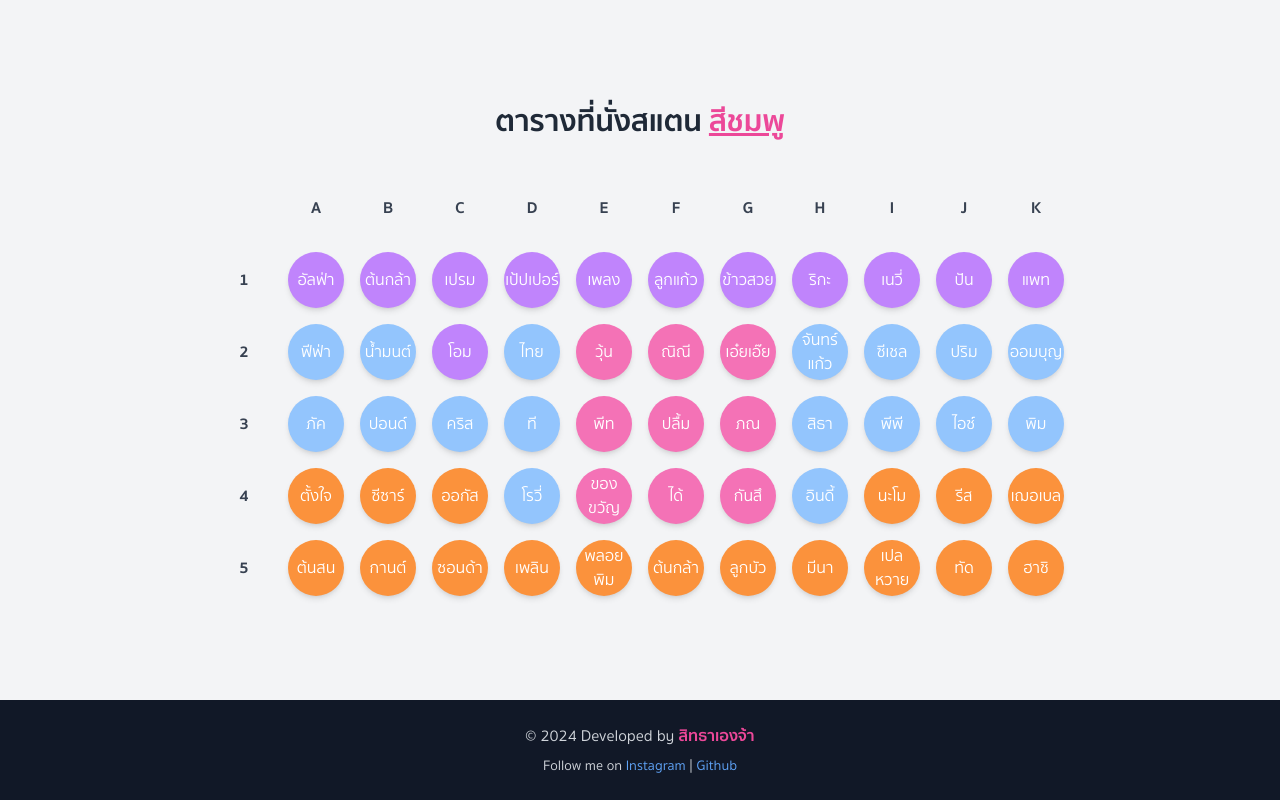
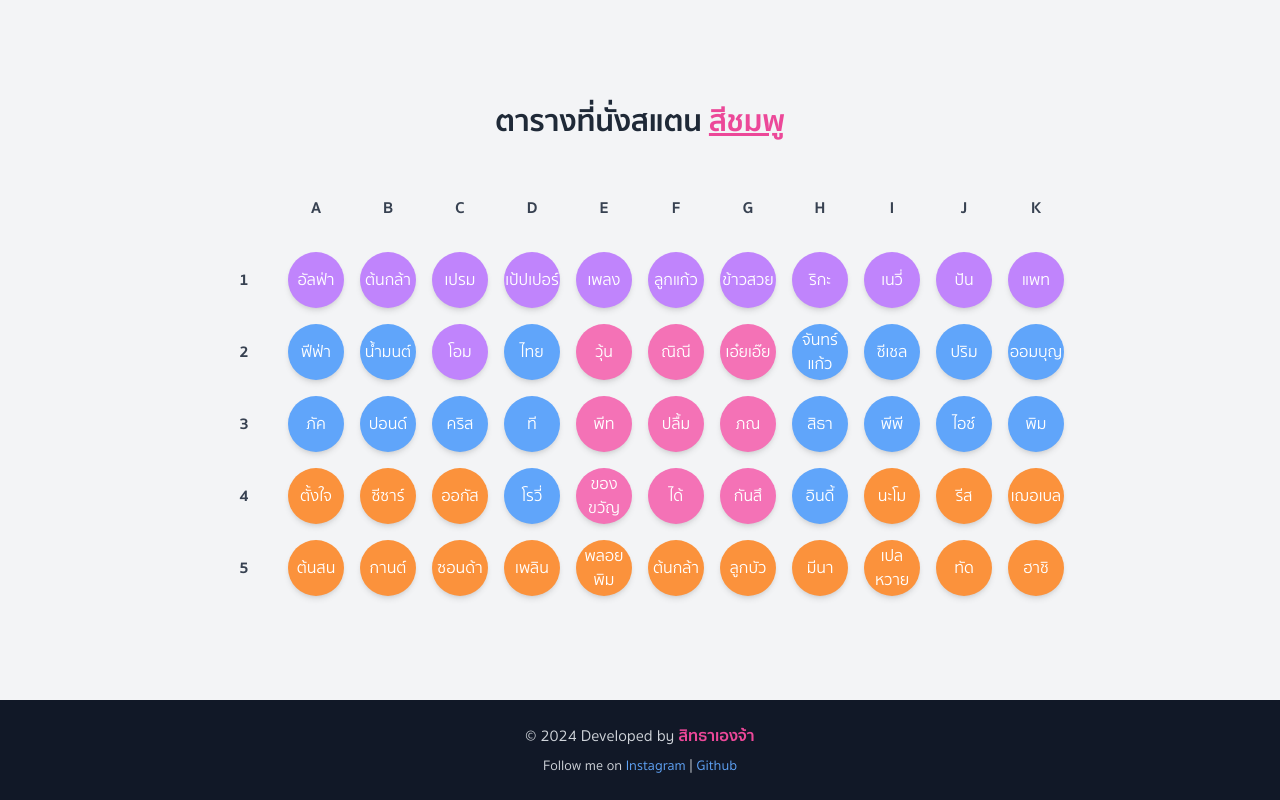
Before and after one commit to Theerat22/pink, a Next.js app: page /seat in a window 1280 px wide. Built offline with nearby package versions, Linux system fonts and the light colour scheme.

Commit message:
change colour

```diff
--- a/app/components/SeatingTable.tsx
+++ b/app/components/SeatingTable.tsx
@@ -51,7 +51,7 @@ const SeatingTable: React.FC<SeatingTableProps> = ({ data }) => {
       case 1:
         return "bg-orange-400";
       case 2:
-        return "bg-blue-300";
+        return "bg-blue-400";
       case 3:
         return "bg-purple-400";
       case 4:
```
